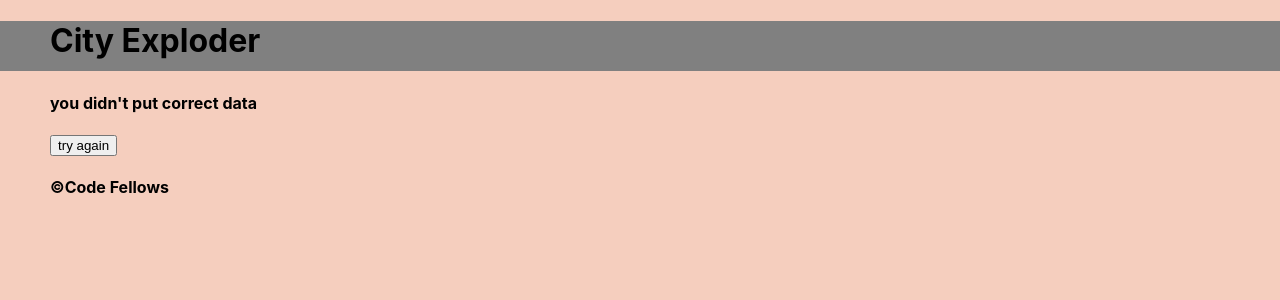
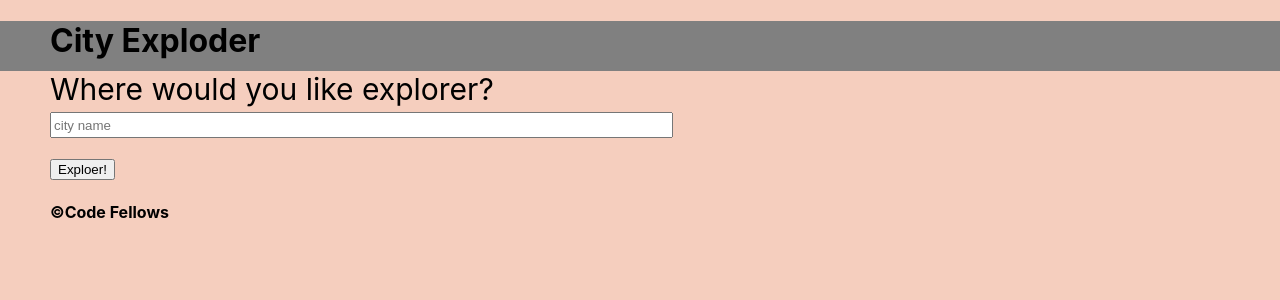
Before and after one commit to AyahZaareer/city-explorer, a React (Create React App) app: page / in a window 1280 px wide. Shown: the top 300 px of the page. Built offline with nearby package versions, Linux system fonts and the light colour scheme; no server answers.

Commit message:
class7-done

```diff
--- a/src/App.js
+++ b/src/App.js
@@ -12,7 +12,7 @@ export class App extends React.Component {
     this.state = {
       searchQuery: '',
       data: '',
-      show: false,
+      show: true,
       output1: '',
       output2: '',
       pro: process.env.REACT_APP_LOCATION,
@@ -26,7 +26,7 @@ export class App extends React.Component {
     try {
 
       e.preventDefault();
-      const weatherurl = `${this.state.we}/weather`;
+      const weatherurl = `http://localhost:3078/weather`;
       const req2 = await axios.get(weatherurl);
       console.log(req2);
 
@@ -42,7 +42,7 @@ export class App extends React.Component {
       });
       // console.log(this.state.data);
       // console.log(this.state.data);
-      console.log(this.state.weatherData[0].date);
+      // console.log(this.state.weatherData[0].date);
     }
 
     catch (erorr) {
@@ -55,15 +55,14 @@ export class App extends React.Component {
     this.setState({ searchQuery: e.target.value });
 
   }
-  again = (e) => {
-    e.preventDefault();
-    this.setState({
-      show: true
-    });
+  again = () => {
+    window.location.reload();
   }
   render() {
-    if (this.state.show === false) {
     return (
+      <div>
+        {
+          this.state.show === false &&
           <div>
             <header>
               <h1>City Exploder</h1>
@@ -73,14 +72,9 @@ export class App extends React.Component {
             <h4>&copy;Code Fellows</h4>
 
           </div>
-      );
-
-
         }
-    else {
-
-
-      return (
+        {
+          this.state.show === true &&
           <div>
             <header>
               <h1>City Exploder</h1>
@@ -104,7 +98,7 @@ export class App extends React.Component {
               {this.state.data.display_name} {this.state.output2} {this.state.data.lat} {this.state.data.lon}
             </p>
             {this.state.data ? <img src={`https://maps.locationiq.com/v3/staticmap?key=pk.d36871f015649f915282f374cff76628&q&center=${this.state.data.lat},${this.state.data.lon}&zoom=10`} alt='' /> : ''}
-          { this.state.weatherData &&
+            {this.state.weatherData &&
               // <p>{this.state.weatherData[0].description}</p>} /}
               <Weather
                 weatherData={this.state.weatherData} />}
@@ -112,8 +106,10 @@ export class App extends React.Component {
             <h4>&copy;Code Fellows</h4>
 
           </div>
+
+        }
+      </div>
     );
-    }
   }
 
 
--- a/src/com/Weather.js
+++ b/src/com/Weather.js
@@ -4,8 +4,6 @@ export class Weather extends Component {
   render() {
     return (
       this.props.weatherData.map(data => {
-        console.log(this.props);
-
         return (
           <div>
             <p>{data.date}</p>
```
Also changed, not shown: src/com/info.js (added, +15 -0 lines), src/com/map.js (added, +13 -0 lines), src/com/myForm.js (+14 -34 lines), src/com/footer.js (line endings or trailing spaces), src/com/header.js (line endings or trailing spaces). Lines whose indentation alone changed are shown as unchanged.
